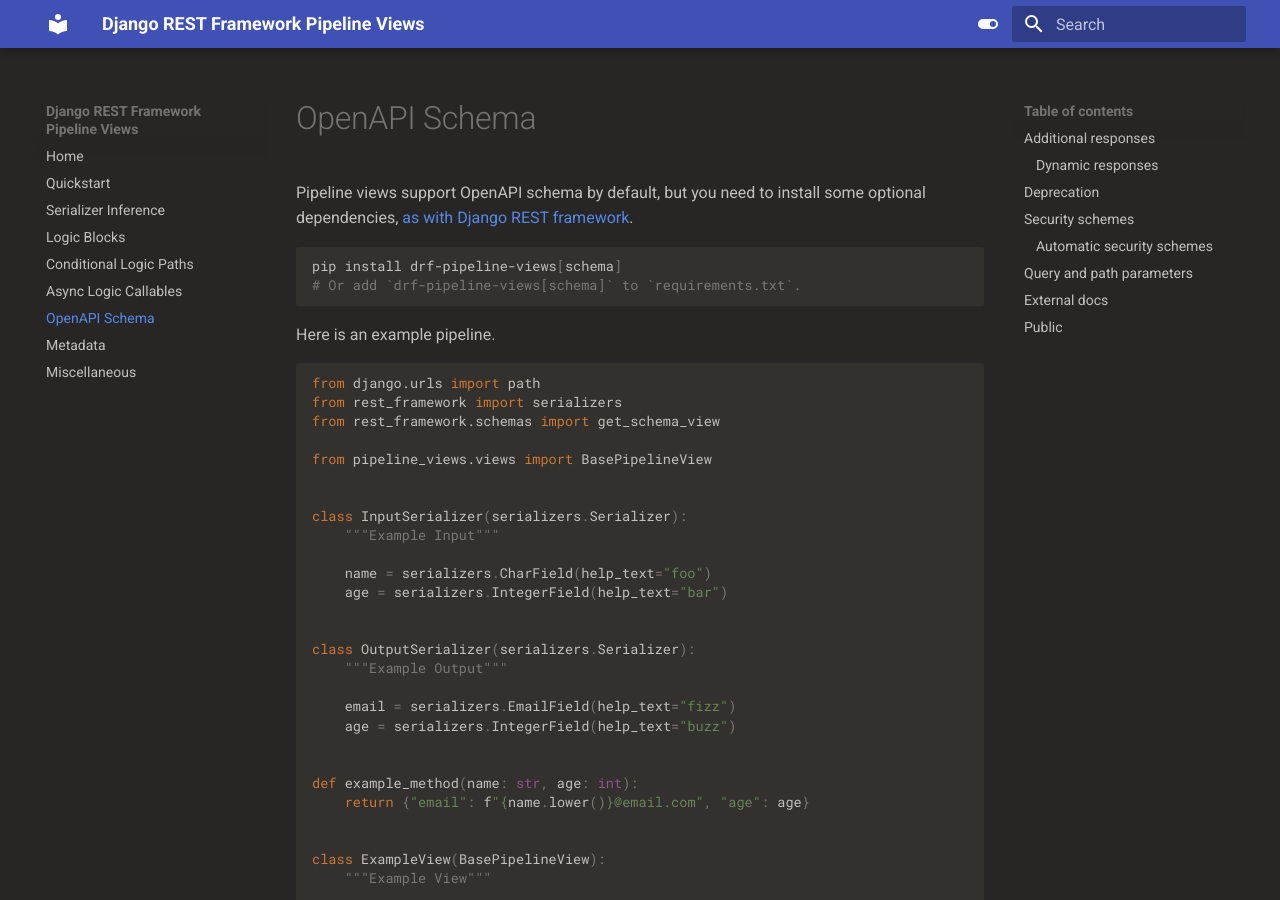
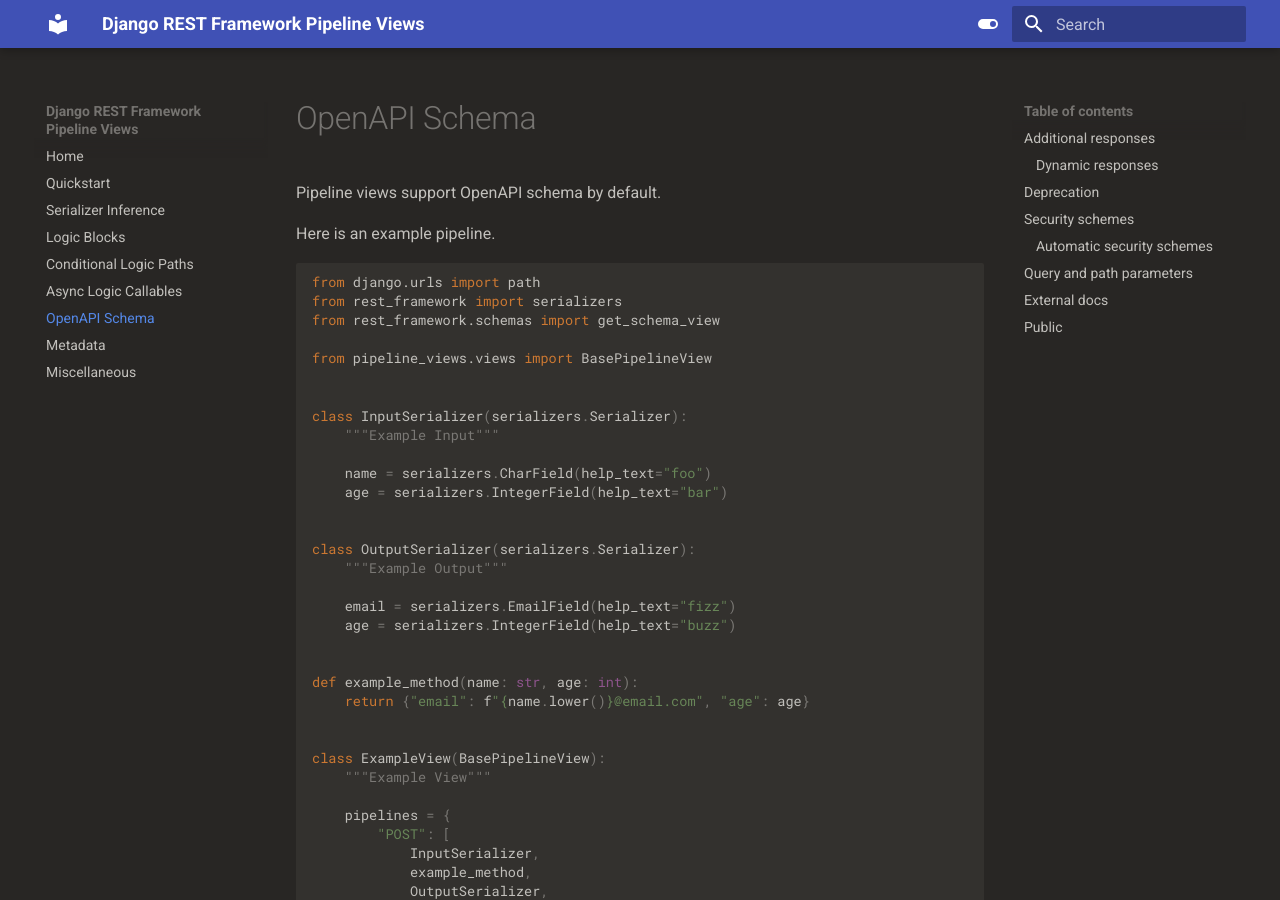
Before and after one commit to MrThearMan/drf-pipeline-views, an MkDocs documentation site: the page built from docs/schema.md, in a window 1280 px wide and 900 px high. Built offline with MkDocs 1.6.1 and Material for MkDocs 9.7.7, drawn with Linux system fonts in a browser that asks for light colours.

Commit message:
Install schema requirements by default

````diff
--- a/docs/schema.md
+++ b/docs/schema.md
@@ -1,12 +1,6 @@
 # OpenAPI Schema
 
-Pipeline views support OpenAPI schema by default, but you need to install
-some optional dependencies, [as with Django REST framework][drf-schema].
-
-```shell
-pip install drf-pipeline-views[schema]
-# Or add `drf-pipeline-views[schema]` to `requirements.txt`.
-```
+Pipeline views support OpenAPI schema by default.
 
 Here is an example pipeline.
 
````
Also changed, not shown: pyproject.toml (+4 -5 lines), 1 other file.
